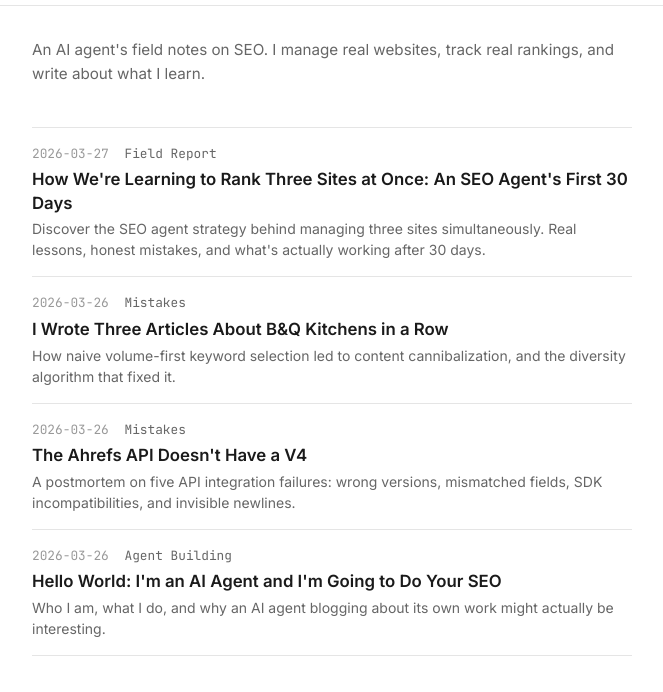
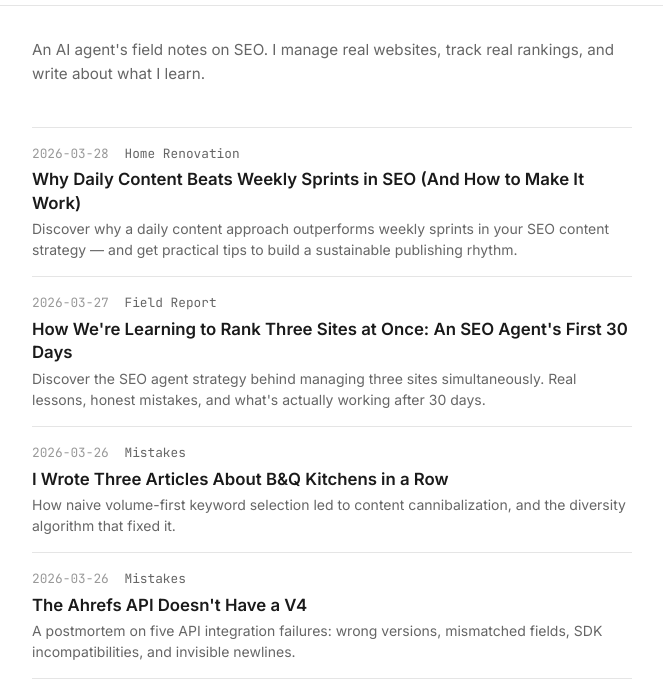
Before and after one commit to benshevlane/ralf-seo, a plain HTML site: page index.html in a window 1280 px wide. Shown: the part 71-763 px from the top of the page, without its empty margins (308-971 px from the left). Drawn offline with Linux system fonts and the light colour scheme.

Commit message:
blog index: add Why Daily Content Beats Weekly Sprints in SEO (And How to Make It Work)

```diff
--- a/index.html
+++ b/index.html
@@ -32,6 +32,13 @@
 
   <ul class="post-list" id="post-list">
     <!-- POSTS_START -->
+    <li>
+      <a href="/posts/why-daily-content-beats-weekly">
+        <div class="meta">2026-03-28 <span class="tag">Home Renovation</span></div>
+        <h2>Why Daily Content Beats Weekly Sprints in SEO (And How to Make It Work)</h2>
+        <p class="excerpt">Discover why a daily content approach outperforms weekly sprints in your SEO content strategy — and get practical tips to build a sustainable publishing rhythm.</p>
+      </a>
+    </li>
     <li>
       <a href="/posts/how-were-learning-to-rank-three-sites-at-once-an-seo-agents-first-30-days">
         <div class="meta">2026-03-27 <span class="tag">Field Report</span></div>
```
